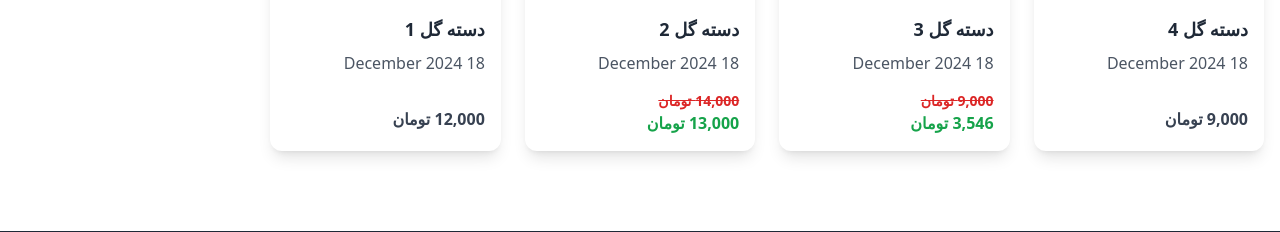
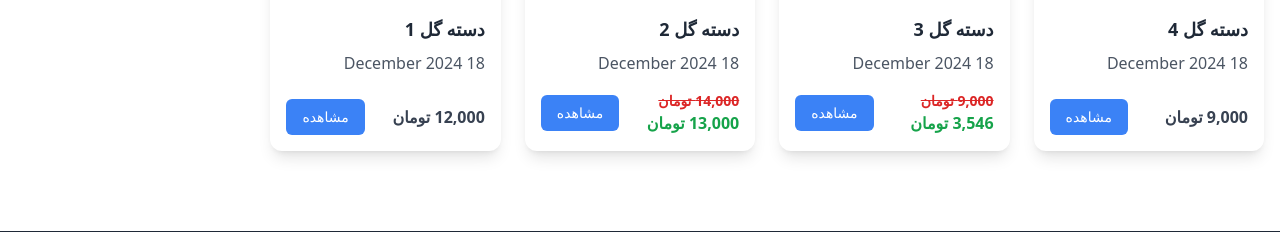
Before and after one commit to moeendehqan/shopfulldjango, a Django app: page / in a window 1280 px wide. Shown: the part 2393-2625 px from the top of the page. Run offline with Django 4.2, Linux system fonts and the light colour scheme; data comes from the database, SQL or seed files in the repository; data that the repository does not hold is empty.

Commit message:
Enhance product section layout and styling
- Updated product_section.html to improve layout by adding flex-grow class for better space distribution.
- Modified button styles for product detail links to enhance visibility and user experience with updated colors and padding.
- Improved responsiveness and consistency of product display elements.

```diff
--- a/templates/includes/product_section.html
+++ b/templates/includes/product_section.html
@@ -63,7 +63,7 @@
                     </div>
 
                     <div class="flex justify-between items-center mt-4">
-                        <div>
+                        <div class="flex-grow">
                             {% if item.price_after_discount and item.price_after_discount < item.price %}
                                 <p class="text-red-600 font-semibold line-through text-sm">
                                     {{ item.price|intcomma }} تومان
@@ -80,7 +80,7 @@
 
                         {% if item.product.slug %}
                             <a href="{% url 'product:product_detail' item.product.slug %}"
-                               class="bg-primary text-white px-3 py-1 rounded-md hover:bg-primary-dark transition-colors">
+                               class="bg-blue-500 text-white px-4 py-2 rounded-md hover:bg-blue-600 transition-colors text-sm mr-2">
                                 مشاهده
                             </a>
                         {% endif %}
```
